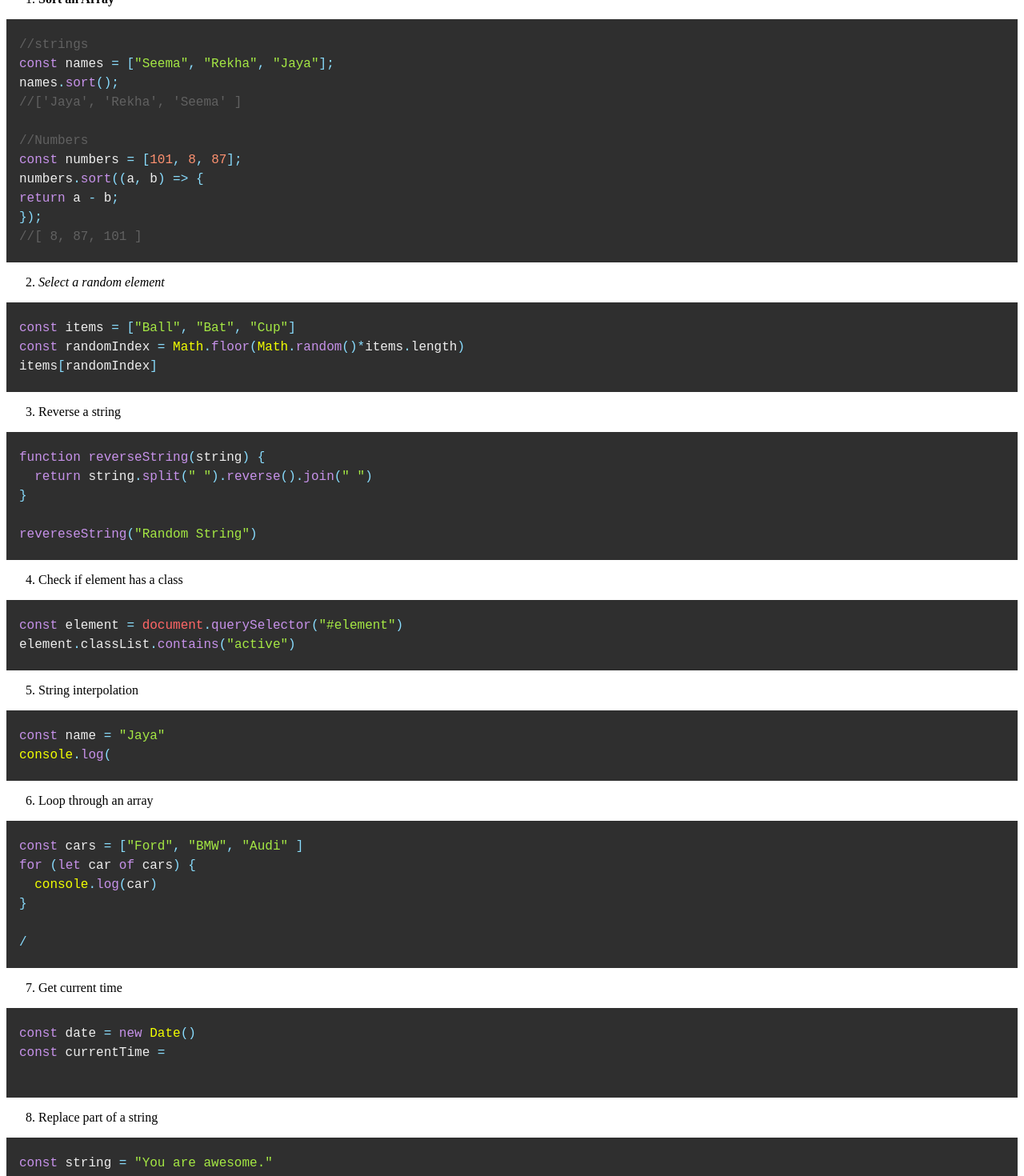
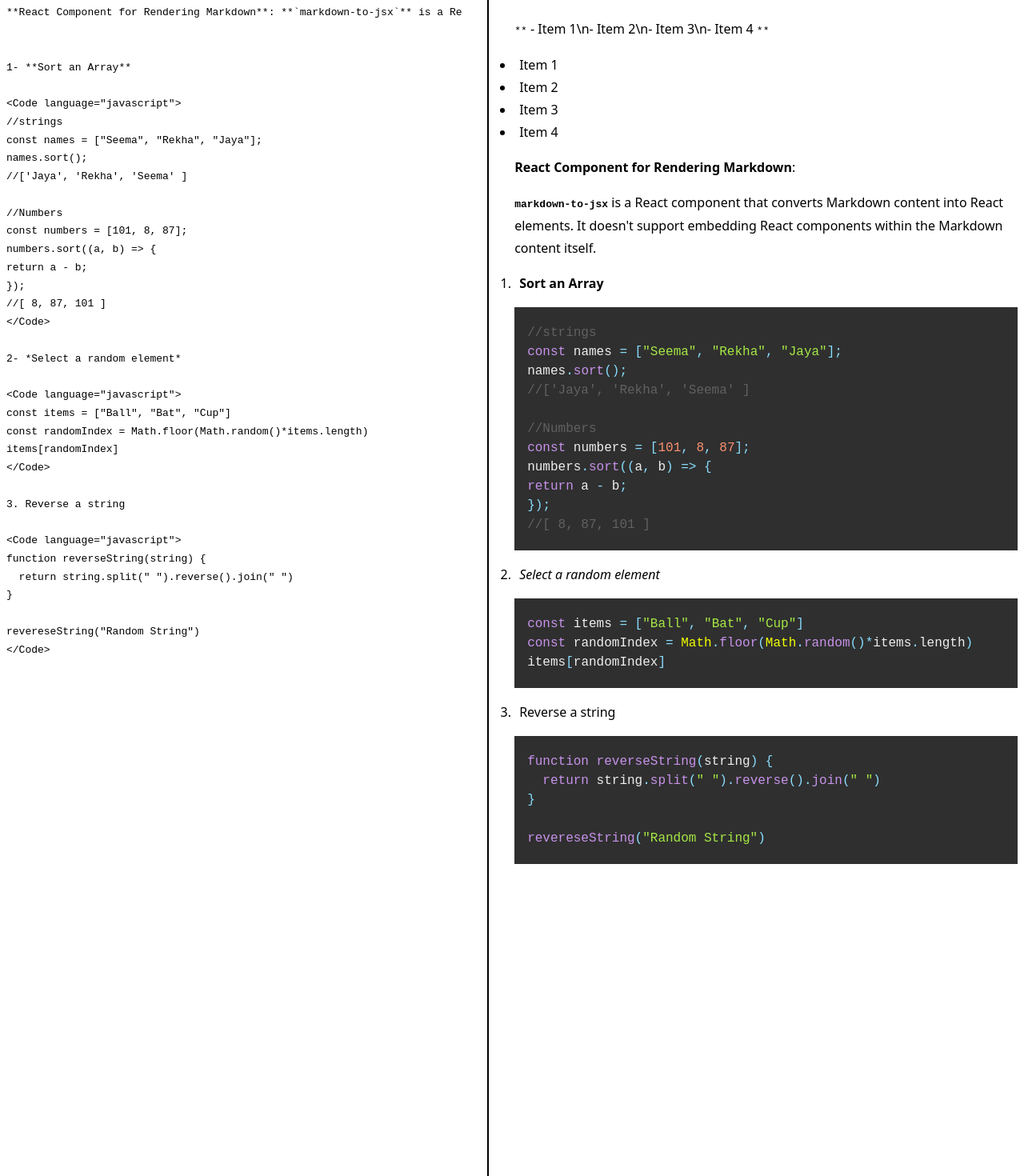
Before and after one commit to Beroozam/start-markdown-convert, a React (Vite) app: page / in a window 1280 px wide. Shown: the part 420-1890 px from the top of the page at 80% size. Built offline with nearby package versions, Linux system fonts and the light colour scheme.

Commit message:
gh pages

```diff
--- a/package.json
+++ b/package.json
@@ -4,6 +4,8 @@
   "version": "0.0.0",
   "type": "module",
   "scripts": {
+    "predeploy": "npm run build",
+    "deploy": "gh-pages -d build",
     "dev": "vite",
     "build": "tsc && vite build",
     "lint": "eslint . --ext ts,tsx --report-unused-disable-directives --max-warnings 0",
@@ -25,6 +27,7 @@
     "eslint": "^8.55.0",
     "eslint-plugin-react-hooks": "^4.6.0",
     "eslint-plugin-react-refresh": "^0.4.5",
+    "gh-pages": "^6.1.1",
     "typescript": "^5.2.2",
     "vite": "^5.0.8"
   }
--- a/src/App.tsx
+++ b/src/App.tsx
@@ -3,8 +3,34 @@ import Markdown from 'markdown-to-jsx'
 import {useEffect, useState} from "react";
 import Code from "./code";
 
+const preprocessMarkdown = (content) => {
+  // Replace "1-" with "1." for ordered lists
+  const processedContent_1 = content.replace(/(\d+)-/g, '$1.');
+  const processedContent = processedContent_1.replace(/:/g, ':\n\n');
+  return processedContent;
+};
+
+const OlTag = ({children, ...props}) => {
+  return <ol {...props} style={{padding:"0"}}>
+    {children}
+  </ol>
+}
+
+const UlTag = ({children, ...props}) => {
+  return <ul {...props} style={{padding:"0"}}>
+    {children}
+  </ul>
+}
+
+const LiTag = ({children, ...props}) => {
+  return <li {...props} style={{paddingInlineStart:".375em"}}>
+    {children}
+  </li>
+}
+
 function App() {
   const [postContent,setPostContent] = useState<string>("")
+  const processedContent = preprocessMarkdown(postContent);
   useEffect(()=>{
     import('./article.md')
         .then(res=>{
@@ -17,17 +43,36 @@ function App() {
         })
   },[])
   return (
-    <>
+    <div style={{display:"flex",justifyContent:"space-between",gap:"2em"}}>
+      <div style={{maxWidth:"45%",overflow:"hidden"}}>
+        <h1 style={{textDecoration:"underline"}}>The content of markdown(.md) file</h1>
+        <pre>
+          {postContent}
+        </pre>
+      </div>
+      <div style={{display:"block",width:"5px",height:"2000px",backgroundColor:"#000",maxWidth:"45%"}}></div>
+      <div>
+        <h1 style={{textDecoration:"underline"}}>The converted content to JSX</h1>
         <Markdown
             options={{
               overrides: {
                 Code:{
                   component: Code
+                },
+                ol:{
+                  component: OlTag
+                },
+                ul:{
+                  component: UlTag
+                },
+                li:{
+                  component: LiTag
                 }
               },
             }}
-      >{postContent}</Markdown>
-    </>
+        >{processedContent}</Markdown>
+      </div>
+    </div>
   )
 }
 
--- a/src/article.md
+++ b/src/article.md
@@ -11,7 +11,11 @@
 - Item 3
 - Item 4
 
-1. **Sort an Array**
+
+**React Component for Rendering Markdown**: **`markdown-to-jsx`** is a React component that converts Markdown content into React elements. It doesn't support embedding React components within the Markdown content itself.
+
+
+1- **Sort an Array**
 
 <Code language="javascript">
 //strings
@@ -27,7 +31,7 @@ return a - b;
 //[ 8, 87, 101 ]
 </Code>
 
-2. *Select a random element*
+2- *Select a random element*
 
 <Code language="javascript">
 const items = ["Ball", "Bat", "Cup"]
@@ -44,76 +48,3 @@ function reverseString(string) {
 
 revereseString("Random String")
 </Code>
-
-4. Check if element has a class
-
-<Code language="javascript">
-const element = document.querySelector("#element")
-element.classList.contains("active")
-</Code>
-
-5. String interpolation
-
-<Code language="javascript">
-const name = "Jaya"
-console.log(`Hi, ${name}. You have ${2 ** 3} new notifications.`}
-//Hi, Jaya. You have 8 new notifications.
-</Code>
-
-6. Loop through an array
-
-<Code language="javascript">
-const cars = ["Ford", "BMW", "Audi" ]
-for (let car of cars) {
-  console.log(car)
-}
-
-/*
-Ford
-BMW
-Audi
-*/
-</Code>
-
-7. Get current time
-
-<Code language="javascript">
-const date = new Date()
-const currentTime =
-  `${date.getHours()}:${date.getMintues()}:${date.getSeconds()}`
-
-console.log(currentTimes)
-//example output: "22:16:41"
-</Code>
-
-8. Replace part of a string
-
-<Code language="javascript">
-const string = "You are awesome."
-const replacedString = string.replace("You", "We")
-
-console.log(replacedString) //Output: "We are awesome"
-</Code>
-
-9. Destructing variable assignment
-
-<Code language="javascript">
-let profile = ['bob', 34, 'carpenter'];
-let [name, age, job] = profile;
-console.log(name);
-// bob
-</Code>
-
-10. Using the spread operator
-
-<Code language="javascript">
-let data = [1,2,3,4,5];
-console.log(...data);
-//  1 2 3 4 5
-let data2 = [6,7,8,9,10];
-let combined = [...data, ...data2];
-console.log(...combined);
-// 1 2 3 4 5 6 7 8 9 10
-console.log(Math.max(...combined));
-// 10
-</Code>
--- a/src/index.css
+++ b/src/index.css
@@ -1,3 +1,8 @@
+html{
+    line-height: 1.75;
+    font-family: Söhne, ui-sans-serif, system-ui, -apple-system, "Segoe UI", Roboto, Ubuntu, Cantarell, "Noto Sans", sans-serif, "Helvetica Neue", Arial, "Apple Color Emoji", "Segoe UI Emoji", "Segoe UI Symbol", "Noto Color Emoji";
+}
+
 /* Code */
 .code {
     position: relative;
```
Also changed, not shown: 1 other file (tests, documents, lock files or other folders). Lines whose indentation alone changed are shown as unchanged.
